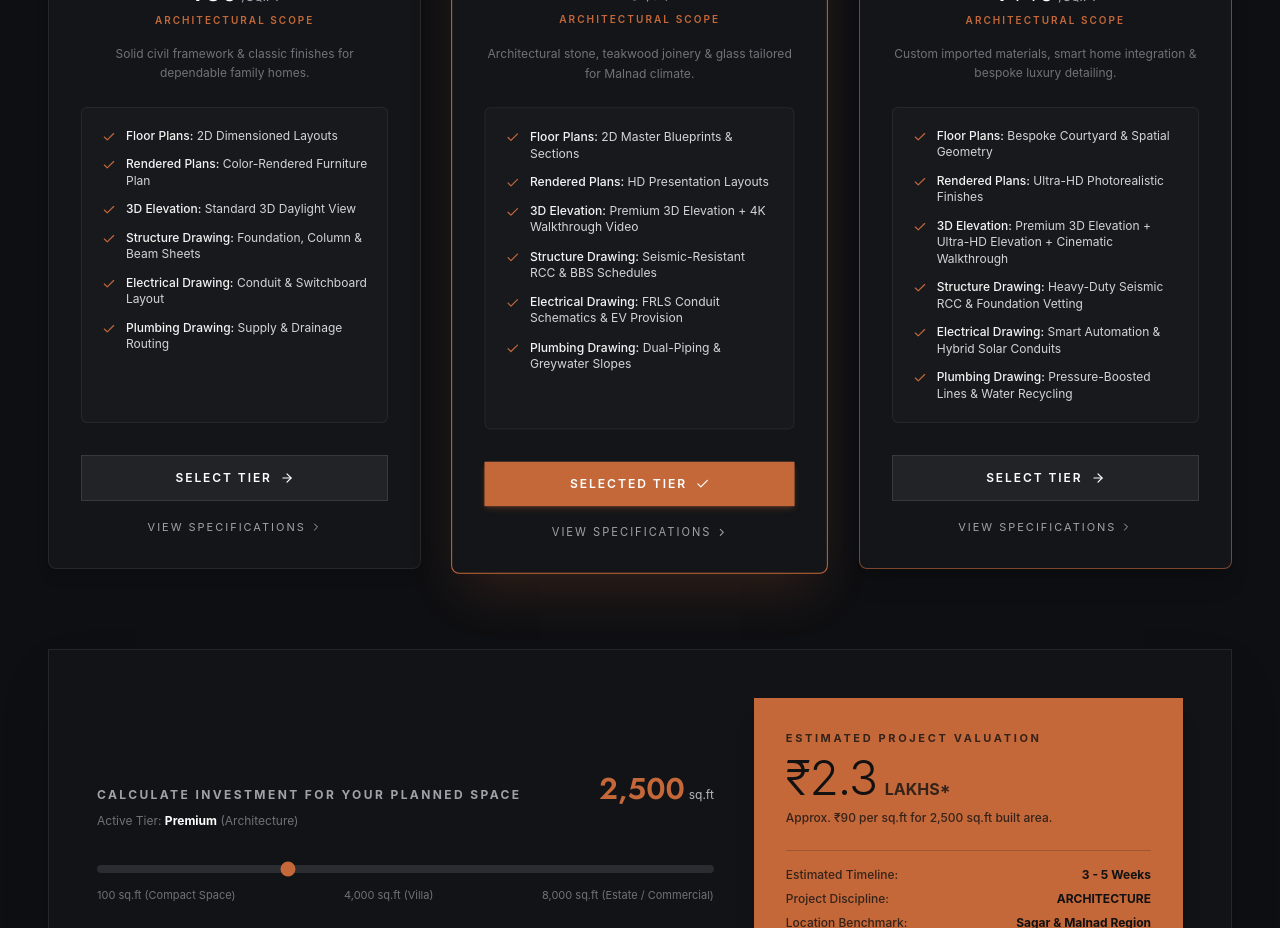
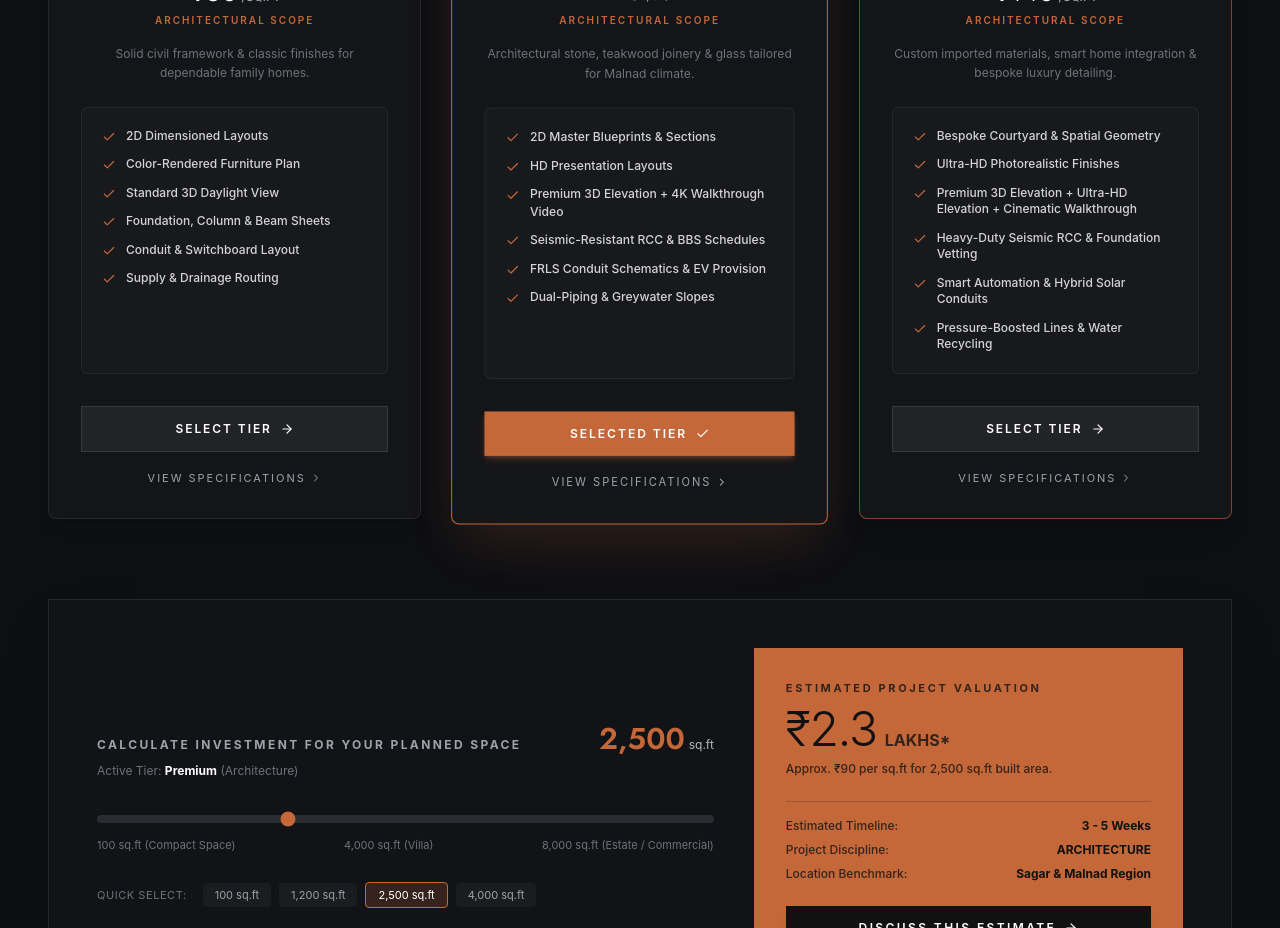
Before and after one commit to s3vprojectlab-boop/Elevate-Build-Tech, a Next.js app: page / in a window 1280 px wide. Shown: the part 7400-8328 px from the top of the page. Built offline with nearby package versions, Linux system fonts and the light colour scheme.

Commit message:
Streamline architecture deliverables: remove category label prefixes

```diff
--- a/components/CostEstimator.tsx
+++ b/components/CostEstimator.tsx
@@ -71,12 +71,12 @@ export default function CostEstimator() {
         "Sagar Municipal (CMC) & Panchayat Approvals Support",
       ],
       architectureHighlights: [
-        "Floor Plans: 2D Dimensioned Layouts",
-        "Rendered Plans: Color-Rendered Furniture Plan",
-        "3D Elevation: Standard 3D Daylight View",
-        "Structure Drawing: Foundation, Column & Beam Sheets",
-        "Electrical Drawing: Conduit & Switchboard Layout",
-        "Plumbing Drawing: Supply & Drainage Routing",
+        "2D Dimensioned Layouts",
+        "Color-Rendered Furniture Plan",
+        "Standard 3D Daylight View",
+        "Foundation, Column & Beam Sheets",
+        "Conduit & Switchboard Layout",
+        "Supply & Drainage Routing",
       ],
       specifications: {
         structure: "ACC / Ultratech 43/53 grade cement, Fe500 grade TMT steel, solid concrete block masonry, 10' ceiling height.",
@@ -107,12 +107,12 @@ export default function CostEstimator() {
         "Multi-Layer Foundation & Roof Waterproofing",
       ],
       architectureHighlights: [
-        "Floor Plans: 2D Master Blueprints & Sections",
-        "Rendered Plans: HD Presentation Layouts",
-        "3D Elevation: Premium 3D Elevation + 4K Walkthrough Video",
-        "Structure Drawing: Seismic-Resistant RCC & BBS Schedules",
-        "Electrical Drawing: FRLS Conduit Schematics & EV Provision",
-        "Plumbing Drawing: Dual-Piping & Greywater Slopes",
+        "2D Master Blueprints & Sections",
+        "HD Presentation Layouts",
+        "Premium 3D Elevation + 4K Walkthrough Video",
+        "Seismic-Resistant RCC & BBS Schedules",
+        "FRLS Conduit Schematics & EV Provision",
+        "Dual-Piping & Greywater Slopes",
       ],
       specifications: {
         structure: "Ultratech / Birla Super cement, Tata Tiscon / Jindal Fe550 steel, engineered RCC frame, 10'6\" ceiling.",
@@ -143,12 +143,12 @@ export default function CostEstimator() {
         "Dedicated Principal Architect & Senior Site Lead",
       ],
       architectureHighlights: [
-        "Floor Plans: Bespoke Courtyard & Spatial Geometry",
-        "Rendered Plans: Ultra-HD Photorealistic Finishes",
-        "3D Elevation: Premium 3D Elevation + Ultra-HD Elevation + Cinematic Walkthrough",
-        "Structure Drawing: Heavy-Duty Seismic RCC & Foundation Vetting",
-        "Electrical Drawing: Smart Automation & Hybrid Solar Conduits",
-        "Plumbing Drawing: Pressure-Boosted Lines & Water Recycling",
+        "Bespoke Courtyard & Spatial Geometry",
+        "Ultra-HD Photorealistic Finishes",
+        "Premium 3D Elevation + Ultra-HD Elevation + Cinematic Walkthrough",
+        "Heavy-Duty Seismic RCC & Foundation Vetting",
+        "Smart Automation & Hybrid Solar Conduits",
+        "Pressure-Boosted Lines & Water Recycling",
       ],
       specifications: {
         structure: "High-grade RMC M25/M30 concrete, Tata Tiscon Fe550D earthquake-resistant TMT, 11' grand ceiling heights.",
@@ -168,28 +168,28 @@ export default function CostEstimator() {
   // Architecture-specific deliverable specifications for the modal
   const architectureModalSpecs = {
     standard: [
-      { title: "1. Floor Plans", desc: "2D Dimensioned Layouts — Comprehensive architectural layouts with precise room dimensions, space zoning, circulation mapping, and furniture placement." },
-      { title: "2. Rendered Plans", desc: "Color-Rendered Furniture Plan — Presentation plan illustrating realistic textures, furniture arrangement, and spatial layout." },
-      { title: "3. 3D Elevation", desc: "Standard 3D Daylight View — Photorealistic exterior 3D daytime render displaying facade finishes, rooflines, and materials." },
-      { title: "4. Structure Drawing", desc: "Foundation, Column & Beam Sheets — Complete structural engineering sheets: foundation footings, columns, beam schedules, and slab reinforcement." },
-      { title: "5. Electrical Drawing", desc: "Conduit & Switchboard Layout — Detailed electrical routing, switchboard elevations, light points, and power distribution diagrams." },
-      { title: "6. Plumbing Drawing", desc: "Supply & Drainage Routing — Water supply piping, drainage routes, soil waste lines, and external inspection chambers." },
+      { title: "2D Dimensioned Layouts", desc: "Comprehensive architectural layouts with precise room dimensions, space zoning, circulation mapping, and furniture placement." },
+      { title: "Color-Rendered Furniture Plan", desc: "Presentation plan illustrating realistic textures, furniture arrangement, and spatial layout." },
+      { title: "Standard 3D Daylight View", desc: "Photorealistic exterior 3D daytime render displaying facade finishes, rooflines, and materials." },
+      { title: "Foundation, Column & Beam Sheets", desc: "Complete structural engineering sheets: foundation footings, columns, beam schedules, and slab reinforcement." },
+      { title: "Conduit & Switchboard Layout", desc: "Detailed electrical routing, switchboard elevations, light points, and power distribution diagrams." },
+      { title: "Supply & Drainage Routing", desc: "Water supply piping, drainage routes, soil waste lines, and external inspection chambers." },
     ],
     premium: [
-      { title: "1. Floor Plans", desc: "2D Master Blueprints & Sections — Complete set of detailed architectural blueprints, longitudinal/cross sections, and window/door schedules." },
-      { title: "2. Rendered Plans", desc: "HD Presentation Layouts — High-definition rendered floor layouts with realistic textures, lighting details, and optimized spatial flow." },
-      { title: "3. 3D Elevation", desc: "Premium 3D Elevation + 4K Walkthrough Video — Multi-angle photorealistic 4K exterior elevations plus 3D cinematic walkthrough video." },
-      { title: "4. Structure Drawing", desc: "Seismic-Resistant RCC & BBS Schedules — Advanced structural design engineered for seismic resistance, complete Bar Bending Schedules (BBS), and reinforcement details." },
-      { title: "5. Electrical Drawing", desc: "FRLS Conduit Schematics & EV Provision — Flame-retardant conduit diagrams, balanced phase load calculation, and dedicated EV charging point provision." },
-      { title: "6. Plumbing Drawing", desc: "Dual-Piping & Greywater Slopes — Dual-supply plumbing lines (drinking + utility), optimized drainage slopes, and greywater diversion schematics." },
+      { title: "2D Master Blueprints & Sections", desc: "Complete set of detailed architectural blueprints, longitudinal/cross sections, and window/door schedules." },
+      { title: "HD Presentation Layouts", desc: "High-definition rendered floor layouts with realistic textures, lighting details, and optimized spatial flow." },
+      { title: "Premium 3D Elevation + 4K Walkthrough Video", desc: "Multi-angle photorealistic 4K exterior renderings plus 3D cinematic walkthrough video." },
+      { title: "Seismic-Resistant RCC & BBS Schedules", desc: "Advanced structural design engineered for seismic resistance, complete Bar Bending Schedules (BBS), and reinforcement details." },
+      { title: "FRLS Conduit Schematics & EV Provision", desc: "Flame-retardant conduit diagrams, balanced phase load calculation, and dedicated EV charging point provision." },
+      { title: "Dual-Piping & Greywater Slopes", desc: "Dual-supply plumbing lines (drinking + utility), optimized drainage slopes, and greywater diversion schematics." },
     ],
     luxury: [
-      { title: "1. Floor Plans", desc: "Bespoke Courtyard & Spatial Geometry — Architecturally curated spatial planning, traditional/modern courtyard orientation, and custom volume studies." },
-      { title: "2. Rendered Plans", desc: "Ultra-HD Photorealistic Finishes — Ultra-high-definition presentation floor plans with bespoke materiality, landscape integration, and daylight studies." },
-      { title: "3. 3D Elevation", desc: "Premium 3D Elevation + Ultra-HD Elevation + Cinematic Walkthrough — 4K/8K exterior perspective renderings, cinematic drone-style animation, and immersive walkthrough." },
-      { title: "4. Structure Drawing", desc: "Heavy-Duty Seismic RCC & Foundation Vetting — Precision structural design for undulating or slope terrains, heavy-duty RCC frameworks, and certified peer review." },
-      { title: "5. Electrical Drawing", desc: "Smart Automation & Hybrid Solar Conduits — Integrated smart home automation raceways, solar hybrid inverter conduits, and surge protection distribution." },
-      { title: "6. Plumbing Drawing", desc: "Pressure-Boosted Lines & Water Recycling — Hydro-pneumatic pressurized piping layout, solar water heating loops, and water recycling schematics." },
+      { title: "Bespoke Courtyard & Spatial Geometry", desc: "Architecturally curated spatial planning, traditional/modern courtyard orientation, and custom volume studies." },
+      { title: "Ultra-HD Photorealistic Finishes", desc: "Ultra-high-definition presentation floor plans with bespoke materiality, landscape integration, and daylight studies." },
+      { title: "Premium 3D Elevation + Ultra-HD Elevation + Cinematic Walkthrough", desc: "4K/8K exterior perspective renderings, cinematic drone-style animation, and immersive walkthrough." },
+      { title: "Heavy-Duty Seismic RCC & Foundation Vetting", desc: "Precision structural design for undulating or slope terrains, heavy-duty RCC frameworks, and certified peer review." },
+      { title: "Smart Automation & Hybrid Solar Conduits", desc: "Integrated smart home automation raceways, solar hybrid inverter conduits, and surge protection distribution." },
+      { title: "Pressure-Boosted Lines & Water Recycling", desc: "Hydro-pneumatic pressurized piping layout, solar water heating loops, and water recycling schematics." },
     ],
   };
 
@@ -312,24 +312,12 @@ export default function CostEstimator() {
                   {/* Deliverables Checklist Box */}
                   <div className="w-full bg-white/[0.02] border border-white/[0.06] rounded-md p-5 mb-6 flex-1 text-left">
                     <ul className="space-y-3 text-xs text-[#a1a1aa]">
-                      {(scope === "architecture" ? pkg.architectureHighlights : pkg.highlights).map((h, i) => {
-                        const colonIdx = h.indexOf(": ");
-                        return (
-                          <li key={i} className="flex items-start gap-2.5">
-                            <Check size={14} className="text-[#c4683a] flex-shrink-0 mt-0.5" />
-                            <span className="leading-snug">
-                              {colonIdx !== -1 ? (
-                                <>
-                                  <strong className="text-white/95 font-medium">{h.slice(0, colonIdx)}:</strong>{" "}
-                                  <span className="text-[#d4d4d8]">{h.slice(colonIdx + 2)}</span>
-                                </>
-                              ) : (
-                                h
-                              )}
-                            </span>
-                          </li>
-                        );
-                      })}
+                      {(scope === "architecture" ? pkg.architectureHighlights : pkg.highlights).map((h, i) => (
+                        <li key={i} className="flex items-start gap-2.5">
+                          <Check size={14} className="text-[#c4683a] flex-shrink-0 mt-0.5" />
+                          <span className="leading-snug text-[#d4d4d8] font-medium">{h}</span>
+                        </li>
+                      ))}
                     </ul>
                   </div>
 
```
